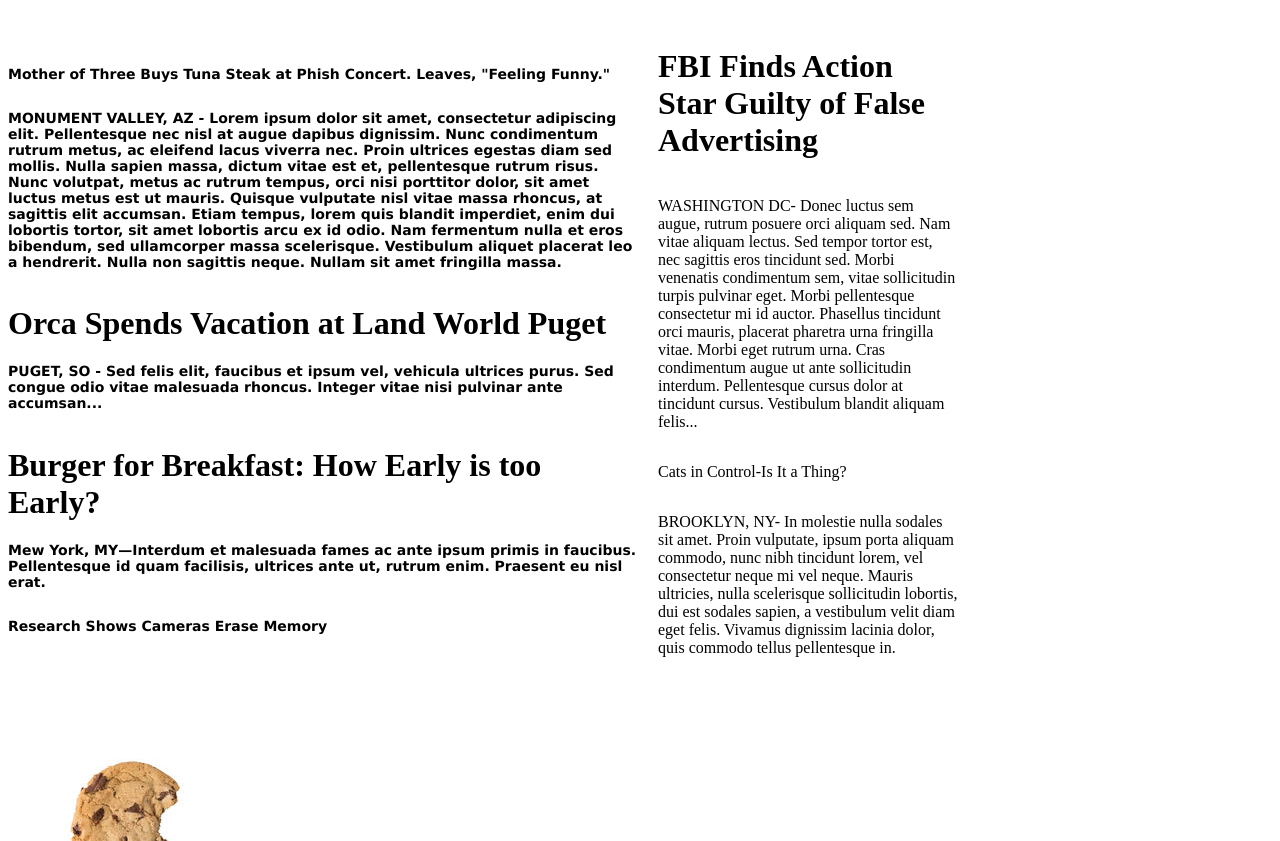
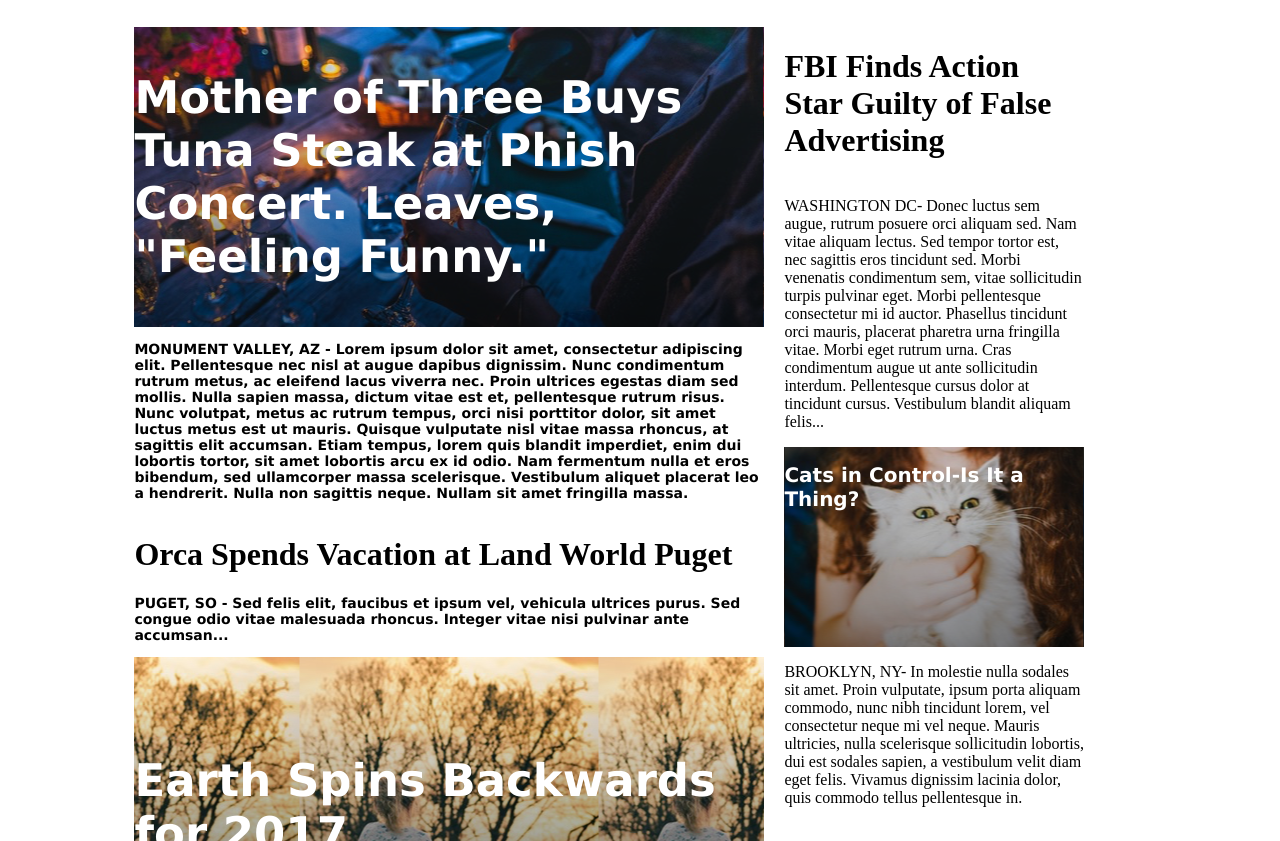
Before and after one commit to awilliamsproductions/myTimes.github.io, a plain HTML site: page index.html in a window 1280 px wide. Shown: the part 111-952 px from the top of the page. Drawn offline with Linux system fonts and the light colour scheme.

Commit message:
Website format established

```diff
--- a/CSS/myTimes.css
+++ b/CSS/myTimes.css
@@ -1,8 +1,10 @@
 /** Global
+
 div {
 	border: 1px solid black;
 }
- **/
+
+**/
 
 /** Header **/
 
@@ -68,16 +70,17 @@ div {
 	display: flex;
 	flex-flow: row wrap;
 	width: 80%;
+	min-height: 600px;
 	justify-content: flex-start;
 	align-content: center;
-	align-items: center;
+	align-items: stretch;
+	margin: 0px 10%;
 }
 
 /** Large Containers **/
 
 .column_large {
 	width: 630px;
-	height: auto;
 	display: flex;
 	flex-flow: column wrap;
 	margin-top: 30px;
@@ -88,12 +91,49 @@ div {
   	font-weight: bold;
 	height: auto;
 }
-
+.column_large h2 {
+	font-family: Verdana;
+	font-size: 45px;
+	font-weight: bold;
+	color: white;
+}
+.image_drink {
+	background-image: url("../resources/images/img-story-main.png");
+	background-size: auto;
+	background-postion: center;
+	height: 300px;
+	display: flex;
+	flex-flow: column wrap;
+	justify-content: center;
+	align-items: center;
+	align-content: center;
+}
+.image_child {
+	background-image: url("../resources/images/img-story-2.png");
+	background-size: auto;
+	background-position: center;
+	height: 300px;
+	display: flex;
+	flex-flow: column wrap;
+	justify-content: center;
+	align-items: center;
+	align-content: center;
+}
+.image_camera {
+	background-image: url("../resources/images/img-story-3.png");
+	background-size: auto;
+	background-position: center;
+	height: 300px;
+	display: flex;
+	flex-flow: column wrap;
+	justify-content: center;
+	align-items: center;
+	align-content: center;
+}
 /** Medium Containers **/
 
 .column_medium {
 	width: 300px;
-	height: auto;
 	margin-left: 20px;
 	margin-right: 20px;
 	margin-top: 30px;
@@ -101,12 +141,22 @@ div {
 	flex-flow: column nowrap;
 	/** background-color: yellowgreen; **/
 }
-
+.image_cat {
+	background-image: url("../resources/images/img-story-1.png");
+	background-size: auto;
+	background-position: center;
+	height: 200px;
+}
+.column_medium h2 {
+	font-family: Verdana;
+	font-size: 20px;
+	font-weight: bold;
+	color: white;
+}
 /** Small Containers **/
 
 .column_small {
 	width: 240px;
-	height: auto;
 	margin-top: 30px;
 	display: flex;
 	flex-flow: column wrap;
--- a/index.html
+++ b/index.html
@@ -34,8 +34,8 @@
 
 		<div class="column_large">
 
-				<div>
-				<p>Mother of Three Buys Tuna Steak at Phish Concert. Leaves, "Feeling Funny."</p>
+				<div class="image_drink">
+					<h2>Mother of Three Buys Tuna Steak at Phish Concert. Leaves, "Feeling Funny."</h2>
 				</div>
 
 				<p>MONUMENT VALLEY, AZ - Lorem ipsum dolor sit amet, consectetur adipiscing elit. Pellentesque nec nisl at augue dapibus dignissim. Nunc condimentum rutrum metus, ac eleifend lacus viverra nec. Proin ultrices egestas diam sed mollis. Nulla sapien massa, dictum vitae est et, pellentesque rutrum risus. Nunc volutpat, metus ac rutrum tempus, orci nisi porttitor dolor, sit amet luctus metus est ut mauris. Quisque vulputate nisl vitae massa rhoncus, at sagittis elit accumsan. Etiam tempus, lorem quis blandit imperdiet, enim dui lobortis tortor, sit amet lobortis arcu ex id odio. Nam fermentum nulla et eros bibendum, sed ullamcorper massa scelerisque. Vestibulum aliquet placerat leo a hendrerit. Nulla non sagittis neque. Nullam sit amet fringilla massa.</p>
@@ -45,13 +45,17 @@
 				<p>PUGET, SO - Sed felis elit, faucibus et ipsum vel, vehicula ultrices purus. Sed congue odio vitae malesuada rhoncus. Integer vitae nisi pulvinar ante accumsan...</p>
 				</div>
 
+				<div class="image_child">
+					<h2> Earth Spins Backwards for 2017</h2>
+				</div>
+
 				<div>
 				<h1>Burger for Breakfast: How Early is too Early?</h1>
 				<p>Mew York, MY—Interdum et malesuada fames ac ante ipsum primis in faucibus. Pellentesque id quam facilisis, ultrices ante ut, rutrum enim. Praesent eu nisl erat.</p>
 				</div>
 
-				<div>
-				<p>Research Shows Cameras Erase Memory</p>
+				<div class="image_camera">
+					<h2>Research Shows Cameras Erase Memory</h2>
 				</div>
 		</div>
 
@@ -61,7 +65,11 @@
 		<div class="column_medium">
 			<h1>FBI Finds Action Star Guilty of False Advertising</h1>
 			<p>WASHINGTON DC- Donec luctus sem augue, rutrum posuere orci aliquam sed. Nam vitae aliquam lectus. Sed tempor tortor est, nec sagittis eros tincidunt sed. Morbi venenatis condimentum sem, vitae sollicitudin turpis pulvinar eget. Morbi pellentesque consectetur mi id auctor. Phasellus tincidunt orci mauris, placerat pharetra urna fringilla vitae. Morbi eget rutrum urna. Cras condimentum augue ut ante sollicitudin interdum. Pellentesque cursus dolor at tincidunt cursus. Vestibulum blandit aliquam felis...</p>
-			<div><p>Cats in Control-Is It a Thing?</p></div>
+
+			<div class="image_cat">
+				<h2>Cats in Control-Is It a Thing?</h2>
+			</div>
+
 			<p>BROOKLYN, NY- In molestie nulla sodales sit amet. Proin vulputate, ipsum porta aliquam commodo, nunc nibh tincidunt lorem, vel consectetur neque mi vel neque. Mauris ultricies, nulla scelerisque sollicitudin lobortis, dui est sodales sapien, a vestibulum velit diam eget felis. Vivamus dignissim lacinia dolor, quis commodo tellus pellentesque in.</p>
 		</div>
 
```
Also changed, not shown: 1 other file.
